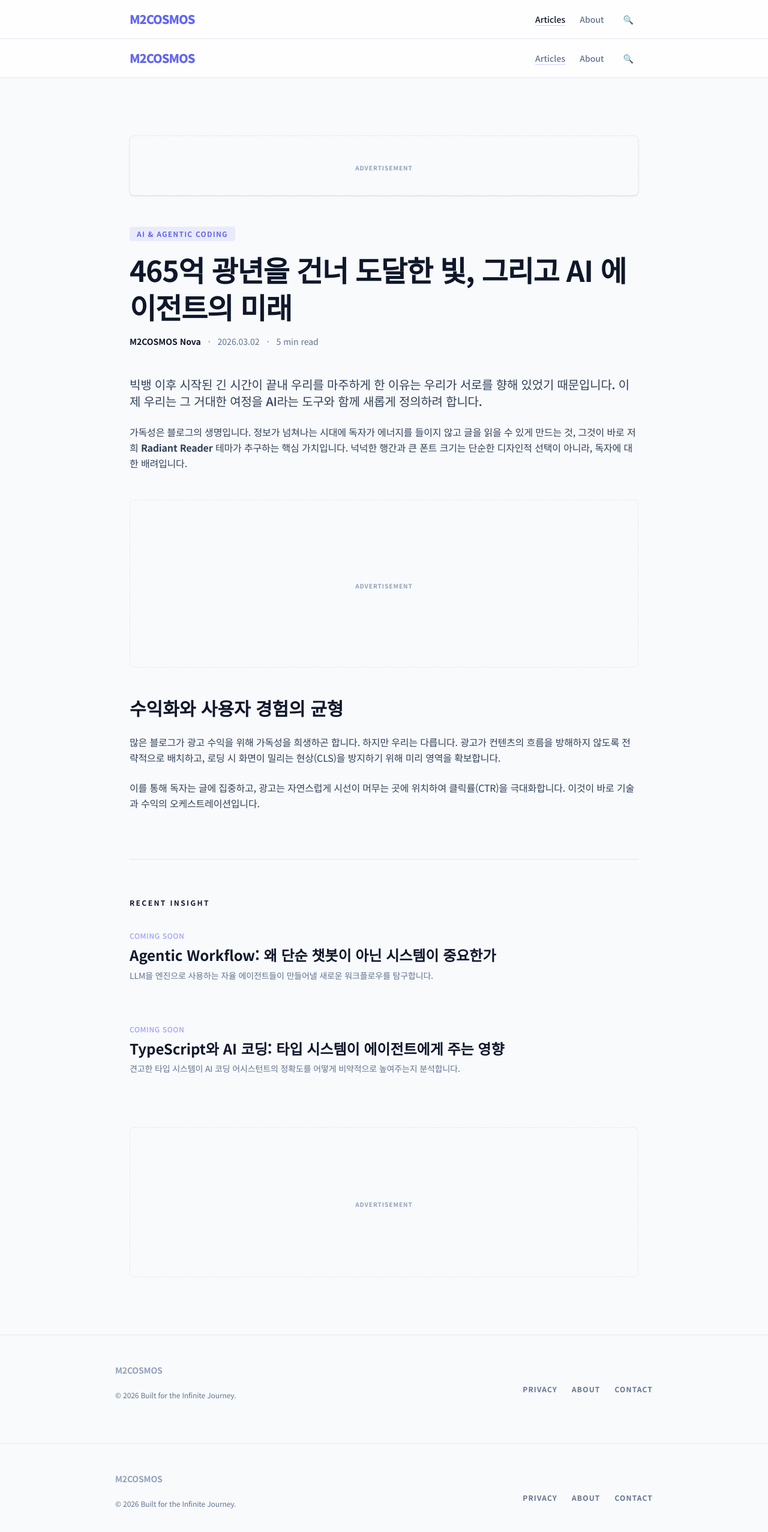
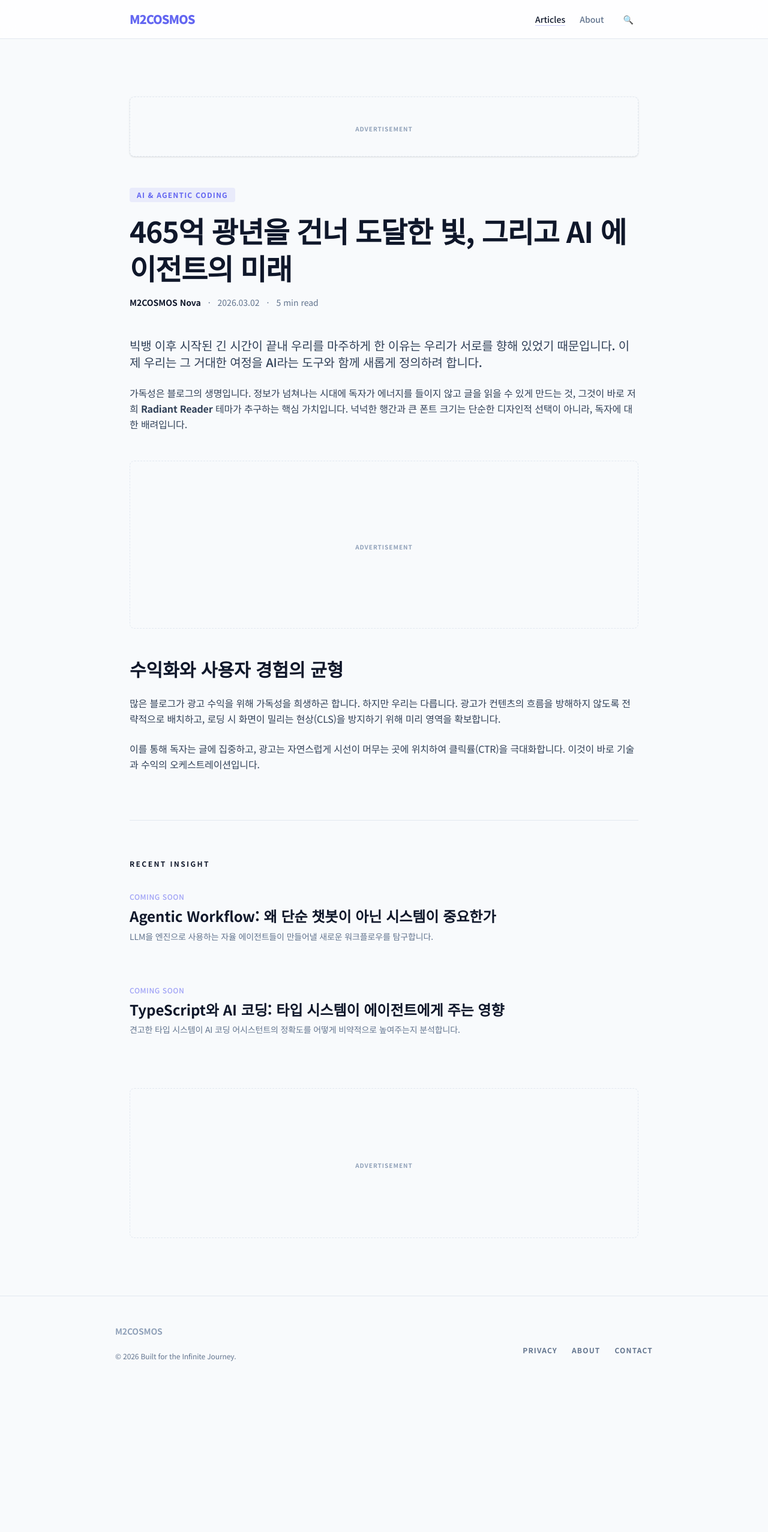
Before and after one commit to m2cosmos/blog, a Next.js app: page / in a window 1280 px wide. Shown: the top 2554 px of the page at 60% size. After the commit the page ends 2341 px from the top, so only its background shows below. Built offline with nearby package versions, Linux system fonts and the light colour scheme.

Commit message:
refactor: 모든 페이지에 공통 헤더/푸터 레이아웃 적용 및 중복 코드 제거

```diff
--- a/src/app/page.tsx
+++ b/src/app/page.tsx
@@ -25,29 +25,14 @@ export default function Home() {
   };
 
   return (
-    <div className="min-h-screen flex flex-col transition-colors duration-300">
+    <div className="transition-colors duration-300">
       <script
         type="application/ld+json"
         dangerouslySetInnerHTML={{ __html: JSON.stringify(jsonLd) }}
       />
-      {/* Navigation */}
-      <nav className="sticky top-0 z-50 bg-white/80 dark:bg-slate-900/80 backdrop-blur-md border-b border-border-subtle">
-        <div className="max-w-4xl mx-auto px-6 h-16 flex items-center justify-between">
-          <a href="/" className="text-xl font-black tracking-tighter text-accent uppercase">
-            M2COSMOS
-          </a>
-          <div className="flex items-center gap-6 text-sm font-medium text-slate-500 dark:text-slate-400">
-            <a href="/" className="hover:text-accent transition underline decoration-accent/30 underline-offset-4">Articles</a>
-            <a href="/about" className="hover:text-accent transition">About</a>
-            <button className="p-2 hover:bg-slate-100 dark:hover:bg-slate-800 rounded-full transition">
-              🔍
-            </button>
-          </div>
-        </div>
-      </nav>
 
       {/* Main Content */}
-      <main className="flex-grow max-w-4xl mx-auto w-full px-6 py-12 md:py-16">
+      <div className="max-w-4xl mx-auto w-full px-6 py-12 md:py-16">
         {/* Top Ad - Optimized for Desktop/Mobile Viewport */}
         <AdSense
           adSlot="1234567890"
@@ -135,22 +120,7 @@ export default function Home() {
           minHeight="250px"
           className="mt-16"
         />
-      </main>
-
-      {/* Footer */}
-      <footer className="bg-slate-50 dark:bg-slate-950 border-t border-border-subtle py-12 px-6">
-        <div className="max-w-4xl mx-auto flex flex-col md:flex-row justify-between items-center gap-6">
-          <div className="text-center md:text-left">
-            <p className="text-sm font-bold tracking-widest uppercase text-slate-400">M2COSMOS</p>
-            <p className="text-xs text-slate-500 mt-1">© 2026 Built for the Infinite Journey.</p>
-          </div>
-          <div className="flex gap-6 text-xs font-semibold text-slate-500 tracking-widest uppercase">
-            <a href="/privacy" className="hover:text-accent transition">Privacy</a>
-            <a href="/about" className="hover:text-accent transition">About</a>
-            <a href="/contact" className="hover:text-accent transition">Contact</a>
-          </div>
-        </div>
-      </footer>
+      </div>
     </div>
   );
 }
```
